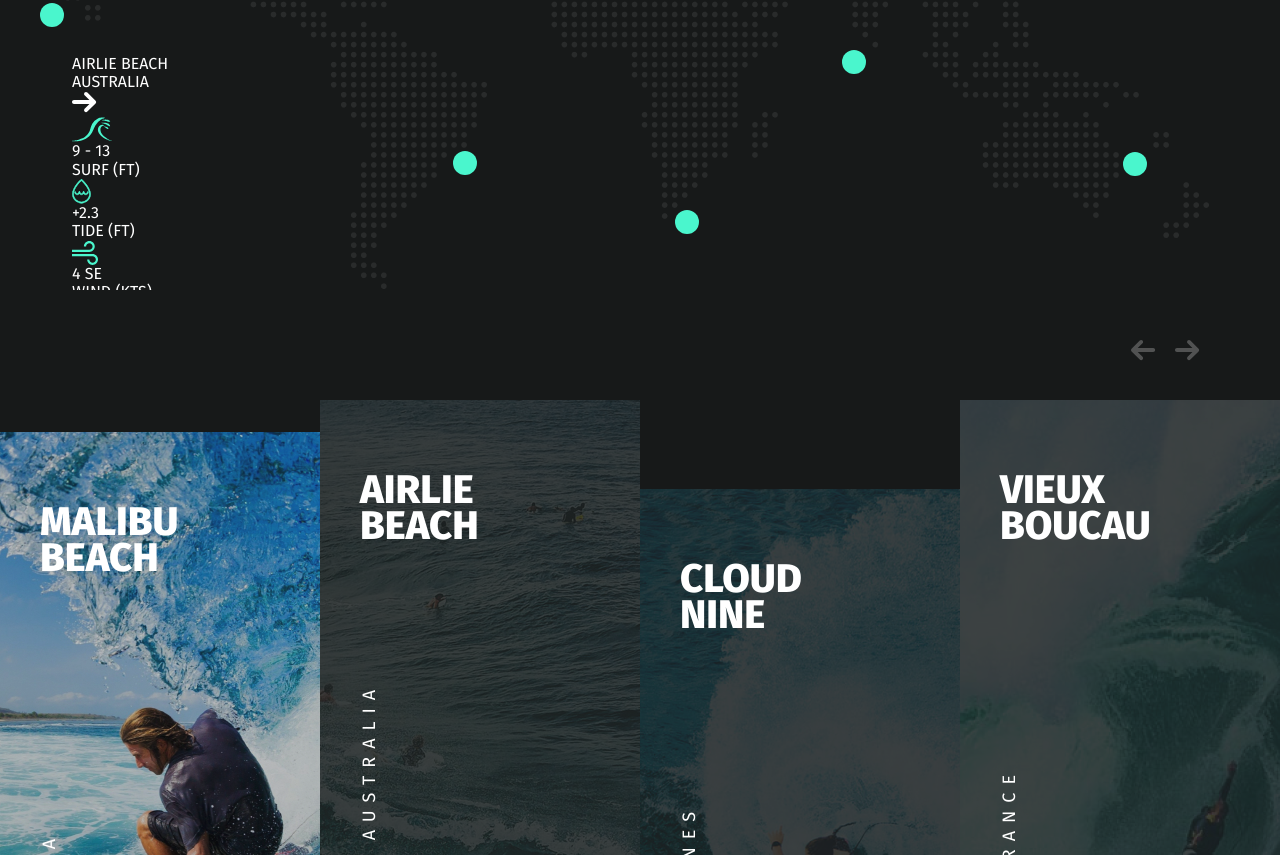
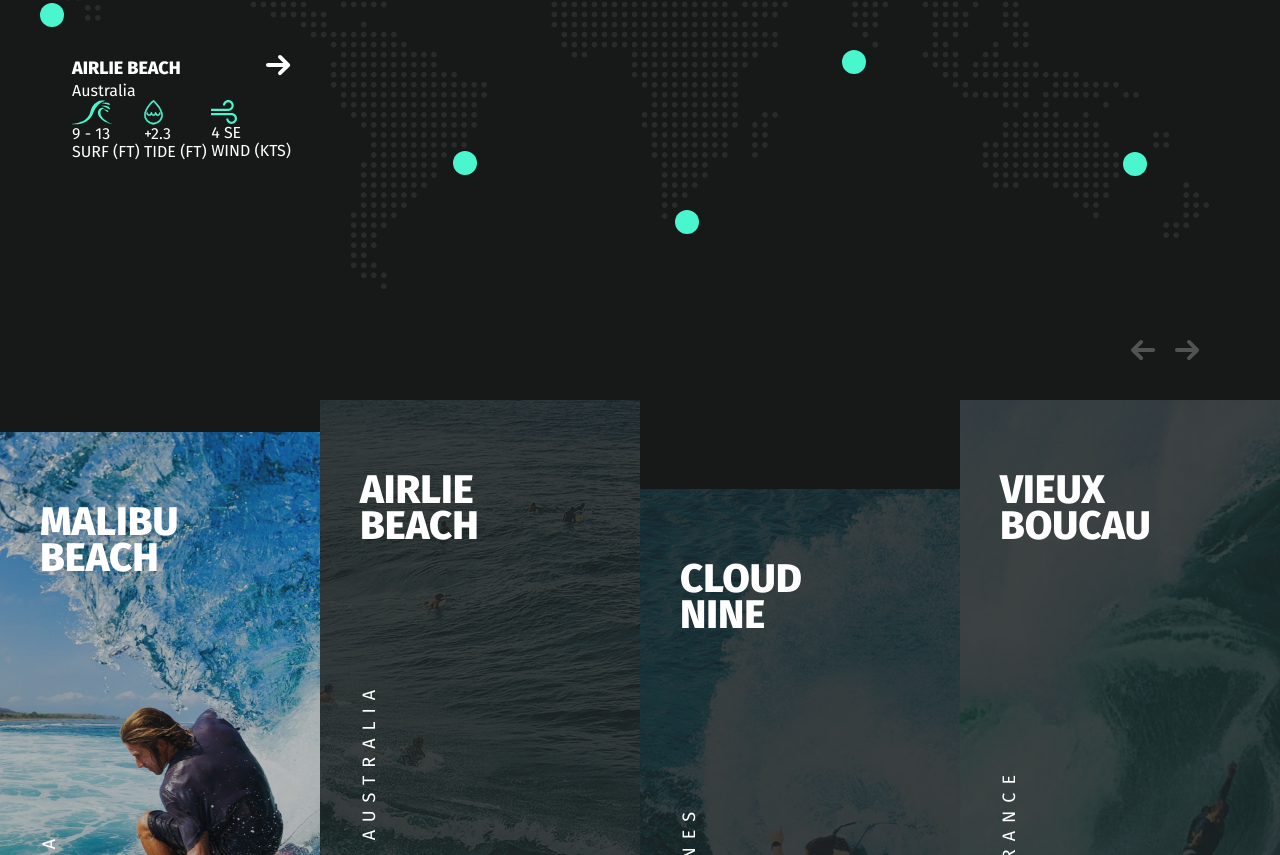
Before and after one commit to yehorich75/go-serf, a website: page app/index.html in a window 1280 px wide. Shown: the part 1533-2388 px from the top of the page. Drawn offline with nearby package versions, Linux system fonts and the light colour scheme.

Commit message:
map content flex

```diff
--- a/app/scss/style.scss
+++ b/app/scss/style.scss
@@ -325,6 +325,23 @@
   }
 }
 
+.slider-dots__content-row{
+  display: flex;
+  justify-content: space-between;
+}
+
+.slider-dots__content-title{
+  font-weight: 800;
+  font-size: 18px;
+  line-height: 26px;
+}
+
+.slider-dots__content-subtitle{
+  font-size: 16px;
+  line-height: 19px;
+  text-transform: none;
+}
+
 .slider-dots__circle{
 width: 24px;
 height: 24px;
```
Also changed, not shown: app/css/style.min.css.
